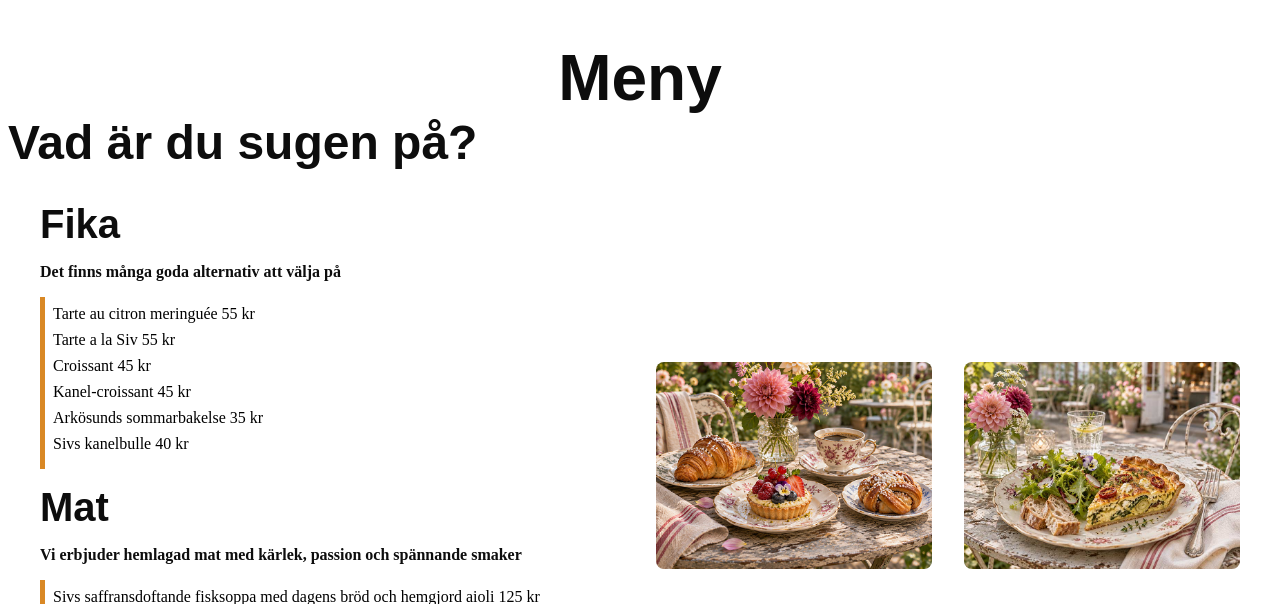
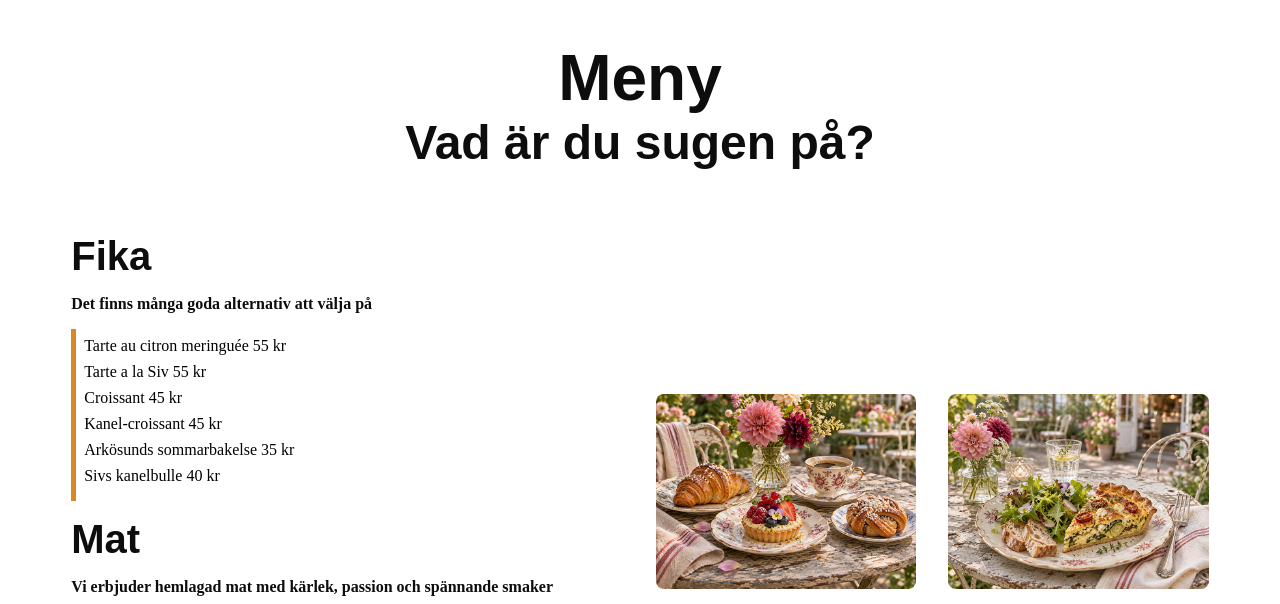
Before and after one commit to moajorlovwahlstrom/Caf--Dahlia, a plain HTML site: page meny.html in a window 1280 px wide. Shown: the part 196-800 px from the top of the page. Drawn offline with Linux system fonts and the light colour scheme; a web font is replaced by a local one.

Commit message:
centrerat innehåll med main

```diff
--- a/meny.html
+++ b/meny.html
@@ -27,7 +27,9 @@
         </nav>
     </header>
     <h1>Meny</h1>
-    <h2>Vad är du sugen på?</h2>
+    <div class="center">
+        <h2>Vad är du sugen på?</h2>
+    </div>
     <main class="meny-container">
         <section class="meny-text">
             <h3>Fika</h3>
--- a/style/styles.css
+++ b/style/styles.css
@@ -10,6 +10,12 @@
 .logo:focus-visible {
     outline: 2px solid #f25244;
     outline-offset: 4px;
+}
+/*MAIN*/
+main {
+    width: 90%;
+    max-width: 1250px;
+    margin: 2rem auto;
 }
 
 /* MENY-HEADER */
@@ -188,6 +194,9 @@ p {
 .meny-text {
     width: 50%;
 }
+.center {
+    text-align: center;
+}
 
 /*listans utseende*/
 .meny-text ul {
```
Also changed, not shown: event.html (+3 -1 lines), index.html (+1 -1 lines).
